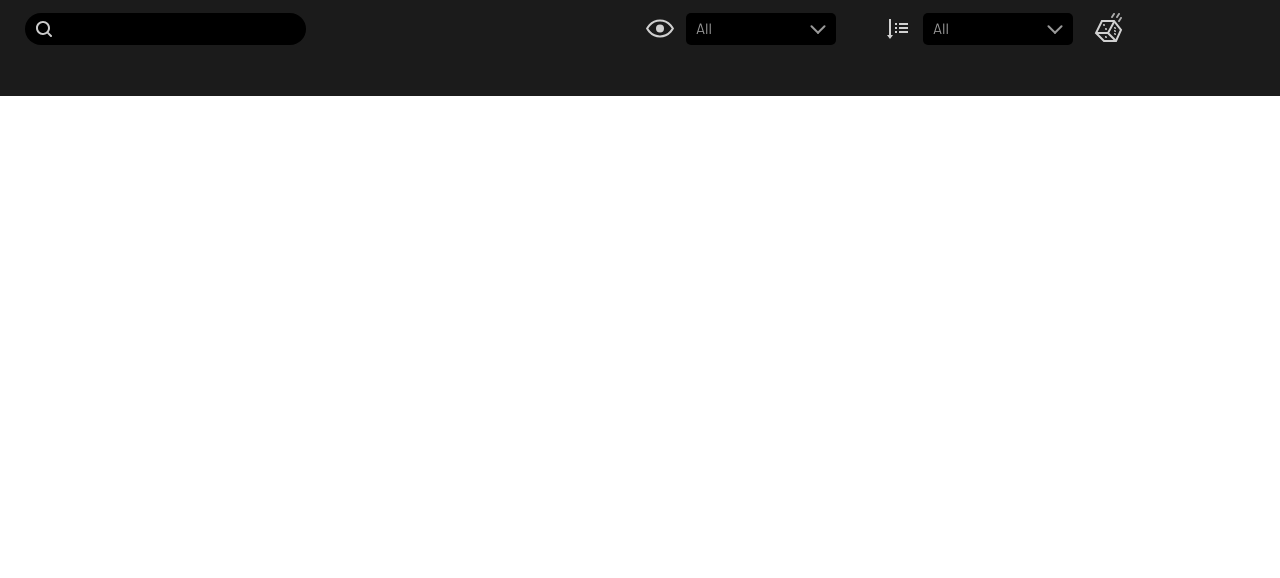
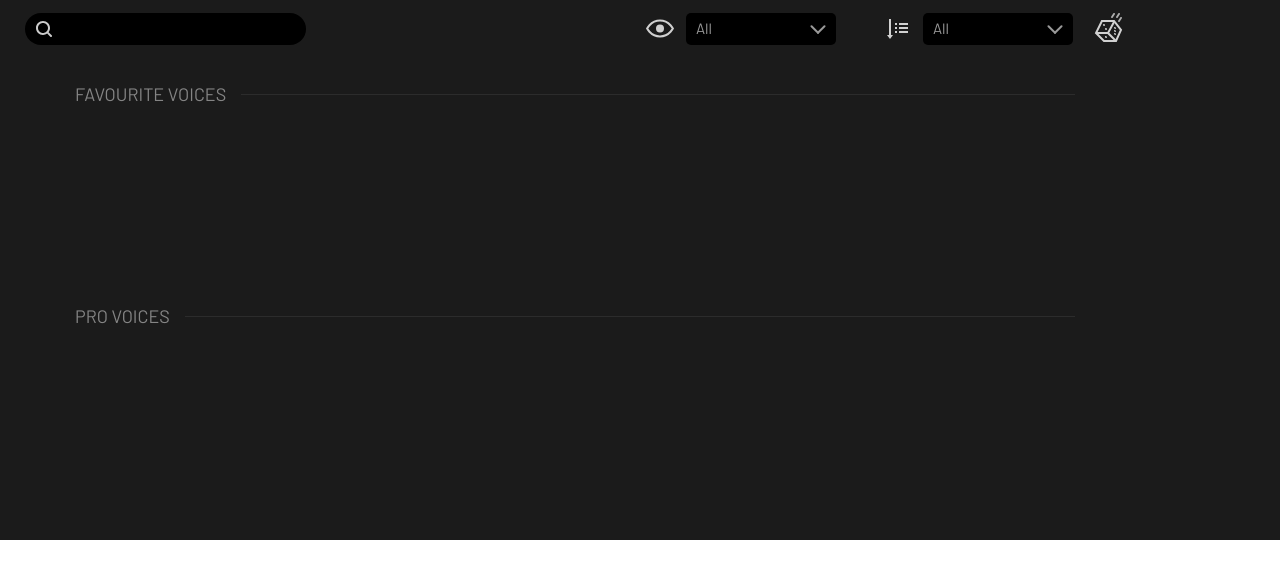
Before and after one commit to zordycor/voicemod-trial, a Vue app: page / in a window 1280 px wide. Shown: the top 578 px of the page. Built offline with nearby package versions, Linux system fonts and the light colour scheme.

Commit message:
Added list and title list components

```diff
--- a/src/App.vue
+++ b/src/App.vue
@@ -2,17 +2,20 @@
   <div id="app">
     <div class="container">
       <vm-nav />
+      <vm-list />
     </div>
   </div>
 </template>
 
 <script>
 import VmNav from "@/components/VmNav.vue";
+import VmList from "@/components/VmList.vue";
 
 export default {
   name: "App",
   components: {
-    VmNav
+    VmNav,
+    VmList
   }
 };
 </script>
--- /dev/null
+++ b/src/components/VmList.vue
@@ -0,0 +1,34 @@
+<template>
+  <div class="list-component">
+    <vm-list-title title="Favourite voices" />
+    <div class="fav-list"></div>
+    <vm-list-title title="Pro voices" />
+    <div class="voice-list"></div>
+  </div>
+</template>
+
+<script>
+import VmListTitle from "./VmListTitle";
+
+export default {
+  name: "VmList",
+
+  components: {
+    VmListTitle
+  }
+};
+</script>
+
+<style lang="scss" scoped>
+@import "@/assets/sass/variables/_colors.scss";
+
+.list-component {
+  margin: 0 50px;
+  color: $title;
+
+  .fav-list,
+  .voice-list {
+    min-height: 200px;
+  }
+}
+</style>
--- /dev/null
+++ b/src/components/VmListTitle.vue
@@ -0,0 +1,42 @@
+<template>
+  <div class="list-title">
+    <div class="title">{{ titleUpperCase || "" }}</div>
+    <span class="line"></span>
+  </div>
+</template>
+
+<script>
+export default {
+  name: "VmListTitle",
+
+  props: {
+    title: String
+  },
+
+  computed: {
+    titleUpperCase() {
+      return this.title.toUpperCase();
+    }
+  }
+};
+</script>
+
+<style lang="scss" scoped>
+@import "@/assets/sass/variables/_colors.scss";
+
+.list-title {
+  display: flex;
+
+  .title {
+    margin-right: 15px;
+    font-size: 18px;
+  }
+
+  .line {
+    height: 1px;
+    background: $separator;
+    margin-top: 11px;
+    flex: 1;
+  }
+}
+</style>
--- a/src/components/VmNav.vue
+++ b/src/components/VmNav.vue
@@ -10,9 +10,9 @@
 </template>
 
 <script>
-import IconRandom from "@/components/Icon/IconRandom.vue";
-import VmSearchInput from "@/components/VmSearchInput.vue";
-import VmSelect from "@/components/VmSelect.vue";
+import IconRandom from "./Icon/IconRandom.vue";
+import VmSearchInput from "./VmSearchInput.vue";
+import VmSelect from "./VmSelect.vue";
 
 export default {
   name: "VmNav",
--- a/src/components/VmSearchInput.vue
+++ b/src/components/VmSearchInput.vue
@@ -9,8 +9,8 @@
 </template>
 
 <script>
-import IconSearch from "@/components/Icon/IconSearch.vue";
-import IconClose from "@/components/Icon/IconClose.vue";
+import IconSearch from "./Icon/IconSearch.vue";
+import IconClose from "./Icon/IconClose.vue";
 
 export default {
   name: "VmSearchInput",
```
Also changed, not shown: src/components/VmSelect.vue (+4 -4 lines).
